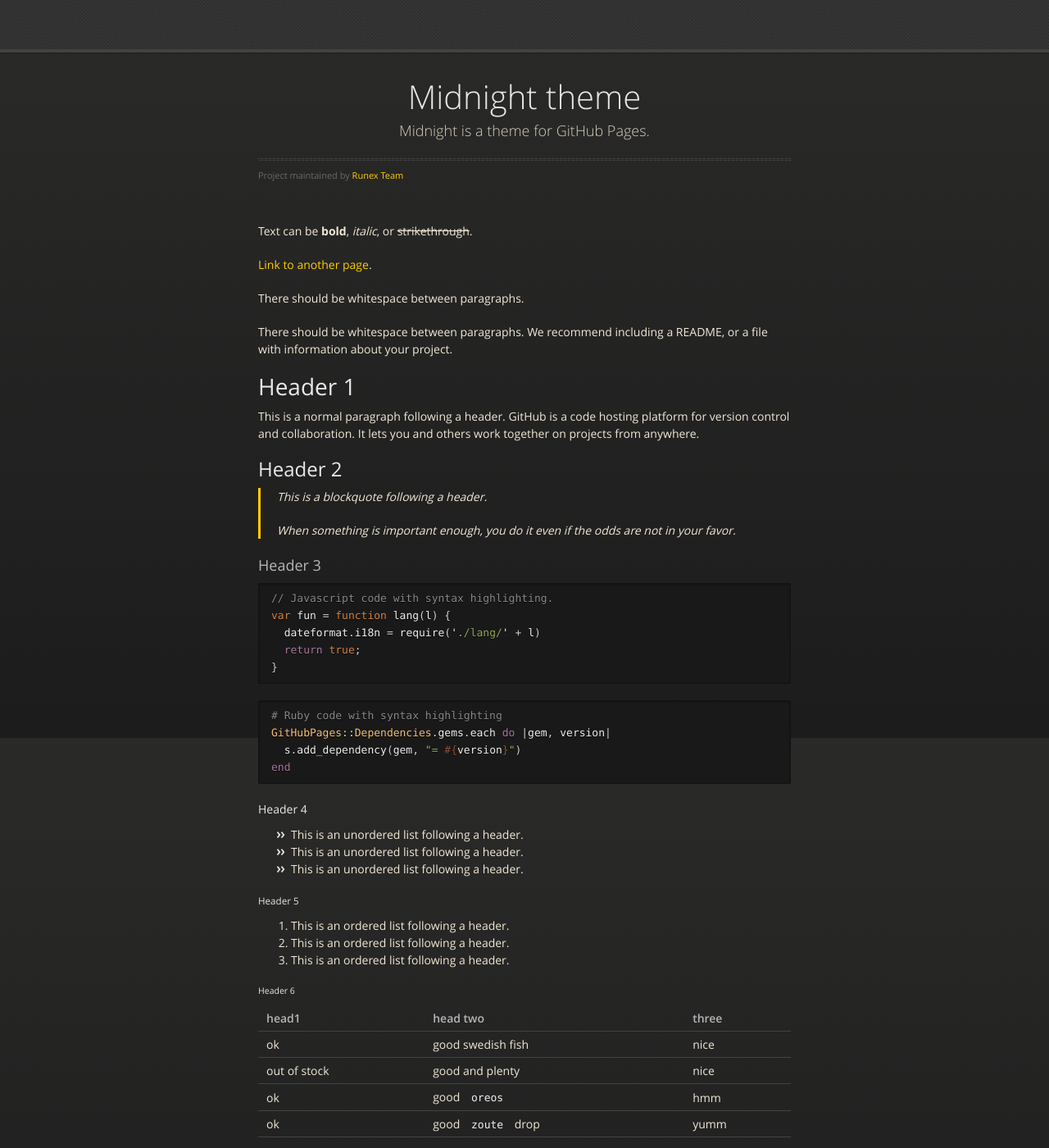
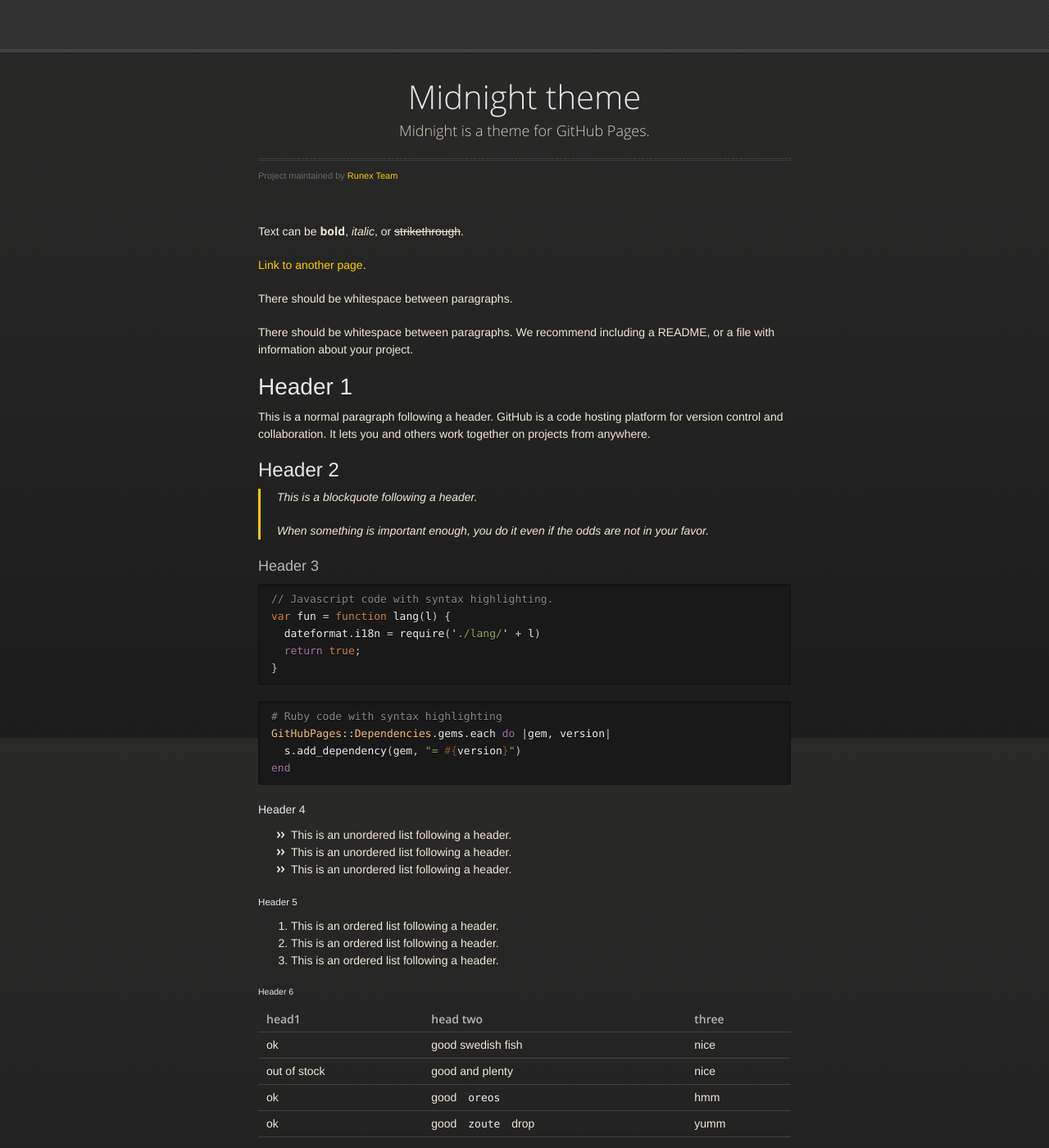
Before and after one commit to frogconn/frogconn.github.io, a Jekyll site: the page built from index.md, in a window 1280 px wide and 1400 px high. Shown: the whole window at 82% size. Built offline with Jekyll 4.4.1, drawn with Linux system fonts in a browser that asks for light colours.

Commit message:
Change font.

```diff
--- a/_sass/jekyll-theme-midnight.scss
+++ b/_sass/jekyll-theme-midnight.scss
@@ -5,7 +5,7 @@
 body {
   padding:0px 0 20px 0px;
   margin: 0px;
-  font:14px/1.5 "OpenSansRegular", "Helvetica Neue", Helvetica, Arial, sans-serif;
+  font:14px/1.5 "Prompt", "Helvetica Neue", Helvetica, Arial, sans-serif;
   color:#f0e7d5;
   font-weight: normal;
   background: #252525;
@@ -16,7 +16,7 @@ body {
 h1, h2, h3, h4, h5, h6 {
   color:#e8e8e8;
   margin:0 0 10px;
-  font-family: 'OpenSansRegular', "Helvetica Neue", Helvetica, Arial, sans-serif;
+  font-family: 'Prompt', "Helvetica Neue", Helvetica, Arial, sans-serif;
   font-weight: normal;
 }
 
@@ -44,7 +44,7 @@ h4, h5, h6 {
 h3 {
   font-size: 18px;
   line-height: 24px;
-  font-family: 'OpenSansRegular', "Helvetica Neue", Helvetica, Arial, sans-serif !important;
+  font-family: 'Prompt', "Helvetica Neue", Helvetica, Arial, sans-serif !important;
   font-weight: normal;
   color: #b6b6b6;
 }
@@ -254,7 +254,7 @@ section {
 
     .credits {
       font-size: 11px;
-      font-family: 'OpenSansRegular', "Helvetica Neue", Helvetica, Arial, sans-serif;
+      font-family: 'Prompt', "Helvetica Neue", Helvetica, Arial, sans-serif;
       font-weight: normal;
       color: #696969;
       margin-top: -10px;
```
